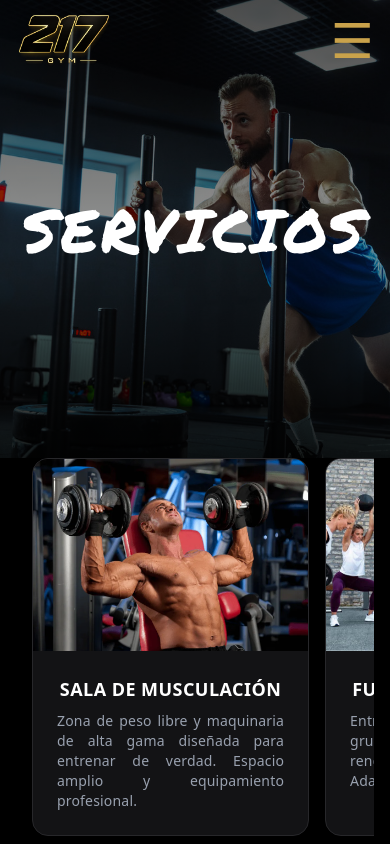
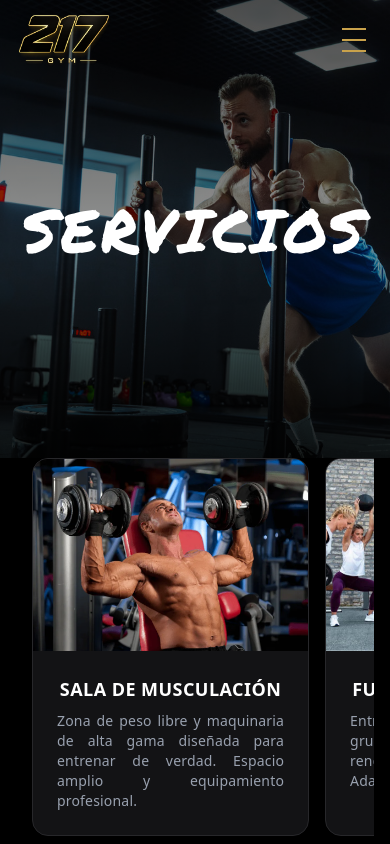
Before and after one commit to Antonio-react/217-funcional-gym-demo, a React (Vite) app: page /servicios in a window 390 px wide. Shown: the top 844 px of the page. Built offline with nearby package versions, Linux system fonts and the light colour scheme.

Commit message:
fix: navbar mobile

```diff
--- a/src/components/Hero.tsx
+++ b/src/components/Hero.tsx
@@ -28,7 +28,7 @@ export default function Hero() {
             <div className="absolute inset-0 opacity-15 md:opacity-20 mix-blend-overlay pointer-events-none grain" />
 
             {/* Contenido */}
-            <div className="relative z-10 h-full flex items-end translate-y-5 md:translate-y-0 pb-16 md:pb-16">
+            <div className="relative z-10 h-full flex items-end translate-y-5 md:translate-y-0 pb-16">
                 <div className="max-w-7xl mx-auto px-6 md:px-10 w-full">
 
                     <motion.div
@@ -39,7 +39,7 @@ export default function Hero() {
                     >
 
                         <h1 className="
-                            text-white text-[28px] sm:text-[34px] md:text-[48px] lg:text-[56px] font-extrabold leading-[1.1] sm:leading-[1.1] md:leading-[1.05] tracking-[-0.5px] md:tracking-[-1px] max-w-70 sm:max-w-85 md:max-w-125"
+                            text-white text-[28px] sm:text-[34px] md:text-[48px] lg:text-[56px] font-extrabold leading-[1.1] md:leading-[1.05] tracking-[-0.5px] md:tracking-[-1px] max-w-70 sm:max-w-85 md:max-w-125"
                         >
                             217 FUNCIONAL GYM
                         </h1>
--- a/src/components/Navbar.tsx
+++ b/src/components/Navbar.tsx
@@ -80,9 +80,35 @@ export default function Navbar() {
                 <button
                     ref={botonRef}
                     onClick={() => setMenuAbierto(!menuAbierto)}
-                    className={`md:hidden ml-auto border-none bg-transparent cursor-pointer transition-colors duration-200 relative z-50 ${menuAbierto ? 'text-white text-5xl' : 'text-brand-gold text-5xl'}`}
+                    className={`md:hidden ml-auto relative w-10 h-10 z-50 flex items-center justify-center
+                    transition-all duration-300
+                    ${menuAbierto
+                        ? 'text-white scale-150 bg-white/5 rounded-full backdrop-blur-sm'
+                        : 'text-brand-gold scale-100 bg-transparent'}`}
                 >
-                    {menuAbierto ? "✕" : "☰"}
+                {/* Línea superior */}
+                <span
+                    className={`absolute h-0.5 w-6 bg-current transition-all duration-300 ease-in-out origin-center
+                    ${menuAbierto
+                    ? 'rotate-45 top-1/2 -translate-y-1/2'
+                    : 'top-2'}`}
+                />
+
+                {/* Línea central */}
+                <span
+                    className={`absolute h-0.5 w-6 bg-current transition-all duration-300 ease-in-out origin-center
+                    ${menuAbierto
+                    ? 'opacity-0'
+                    : 'top-1/2 -translate-y-1/2'}`}
+                />
+
+                {/* Línea inferior */}
+                <span
+                    className={`absolute h-0.5 w-6 bg-current transition-all duration-300 ease-in-out origin-center
+                    ${menuAbierto
+                    ? '-rotate-45 top-1/2 -translate-y-1/2'
+                    : 'bottom-2'}`}
+                />
                 </button>
 
             </nav>
@@ -91,18 +117,19 @@ export default function Navbar() {
             <div
                 ref={menuRef}
                 onClick={() => setMenuAbierto(false)}
-                className={`md:hidden fixed inset-0 z-40 bg-black flex flex-col items-center justify-center gap-8 transition-transform duration-300 ${menuAbierto ? 'translate-x-0' : 'translate-x-full'}`}
+                className={`md:hidden fixed inset-0 z-40 bg-black flex flex-col items-center justify-center gap-8 transition-transform duration-500 ease-[cubic-bezier(0.22,1,0.36,1)] ${menuAbierto ? 'translate-y-0' : '-translate-y-full'}`}
             >
                 <ul
+                    key={menuAbierto ? 'open' : 'closed'}
                     onClick={(e) => e.stopPropagation()}
-                    className="flex flex-col items-center gap-8 list-none"
+                    className="flex flex-col items-center gap-10 list-none"
                 >
                     <li>
                         <NavLink
                             to="/"
                             onClick={() => { setMenuAbierto(false); window.scrollTo({ top: 0, behavior: 'smooth' }) }}
                             className={({ isActive }) =>
-                                `no-underline tracking-widest uppercase hover:scale-110 active:scale-95 transition-all duration-200 inline-block ${isActive ? 'text-white text-3xl font-marker' : 'text-brand-gold text-2xl'}`
+                                `no-underline tracking-widest uppercase hover:scale-110 active:scale-95 opacity-0 animate-[fadeUp_0.5s_cubic-bezier(0.22,1,0.36,1)_forwards] transition-all duration-200 inline-block ${isActive ? 'text-white text-4xl font-marker' : 'text-brand-gold text-2xl'}`
                             }
                         >
                             Inicio
@@ -113,7 +140,7 @@ export default function Navbar() {
                             to="/horarios"
                             onClick={() => setMenuAbierto(false)}
                             className={({ isActive }) =>
-                                `no-underline tracking-widest uppercase hover:scale-110 active:scale-95 transition-all duration-200 inline-block ${isActive ? 'text-white text-3xl font-marker' : 'text-brand-gold text-2xl'}`
+                                `no-underline tracking-widest uppercase hover:scale-110 active:scale-95 opacity-0 animate-[fadeUp_0.5s_cubic-bezier(0.22,1,0.36,1)_forwards] [animation-delay:150ms] transition-all duration-200 inline-block ${isActive ? 'text-white text-4xl font-marker' : 'text-brand-gold text-2xl'}`
                             }
                         >
                             Horarios
@@ -124,7 +151,7 @@ export default function Navbar() {
                             to="/servicios"
                             onClick={() => setMenuAbierto(false)}
                             className={({ isActive }) =>
-                                `no-underline tracking-widest uppercase hover:scale-110 active:scale-95 transition-all duration-200 inline-block ${isActive ? 'text-white text-3xl font-marker' : 'text-brand-gold text-2xl'}`
+                                `no-underline tracking-widest uppercase hover:scale-110 active:scale-95 opacity-0 animate-[fadeUp_0.5s_cubic-bezier(0.22,1,0.36,1)_forwards] [animation-delay:300ms] transition-all duration-200 inline-block ${isActive ? 'text-white text-4xl font-marker' : 'text-brand-gold text-2xl'}`
                             }
                         >
                             Servicios
@@ -135,7 +162,7 @@ export default function Navbar() {
                             to="/tarifas"
                             onClick={() => setMenuAbierto(false)}
                             className={({ isActive }) =>
-                                `no-underline tracking-widest uppercase hover:scale-110 active:scale-95 transition-all duration-200 inline-block ${isActive ? 'text-white text-3xl font-marker' : 'text-brand-gold text-2xl'}`
+                                `no-underline tracking-widest uppercase hover:scale-110 active:scale-95 opacity-0 animate-[fadeUp_0.5s_cubic-bezier(0.22,1,0.36,1)_forwards] [animation-delay:450ms] transition-all duration-200 inline-block ${isActive ? 'text-white text-4xl font-marker' : 'text-brand-gold text-2xl'}`
                             }
                         >
                             Tarifas
@@ -146,7 +173,7 @@ export default function Navbar() {
                             to="/sobre-nosotros"
                             onClick={() => setMenuAbierto(false)}
                             className={({ isActive }) =>
-                                `no-underline tracking-widest uppercase hover:scale-110 active:scale-95 transition-all duration-200 inline-block ${isActive ? 'text-white text-3xl font-marker' : 'text-brand-gold text-2xl'}`
+                                `no-underline tracking-widest uppercase hover:scale-110 active:scale-95 opacity-0 animate-[fadeUp_0.5s_cubic-bezier(0.22,1,0.36,1)_forwards] [animation-delay:600ms] transition-all duration-200 inline-block ${isActive ? 'text-white text-4xl font-marker' : 'text-brand-gold text-2xl'}`
                             }
                         >
                             Sobre nosotros
@@ -157,7 +184,7 @@ export default function Navbar() {
                             to="/ubicacion"
                             onClick={() => setMenuAbierto(false)}
                             className={({ isActive }) =>
-                                `no-underline tracking-widest uppercase hover:scale-110 active:scale-95 transition-all duration-200 inline-block ${isActive ? 'text-white text-3xl font-marker' : 'text-brand-gold text-2xl'}`
+                                `no-underline tracking-widest uppercase hover:scale-110 active:scale-95 opacity-0 animate-[fadeUp_0.5s_cubic-bezier(0.22,1,0.36,1)_forwards] [animation-delay:750ms] transition-all duration-200 inline-block ${isActive ? 'text-white text-4xl font-marker' : 'text-brand-gold text-2xl'}`
                             }
                         >
                             Ubicación
@@ -168,7 +195,7 @@ export default function Navbar() {
                             to="/contacto"
                             onClick={() => setMenuAbierto(false)}
                             className={({ isActive }) =>
-                                `no-underline tracking-widest uppercase hover:scale-110 active:scale-95 transition-all duration-200 inline-block ${isActive ? 'text-white text-3xl font-marker' : 'text-brand-gold text-2xl'}`
+                                `no-underline tracking-widest uppercase hover:scale-110 active:scale-95 opacity-0 animate-[fadeUp_0.5s_cubic-bezier(0.22,1,0.36,1)_forwards] [animation-delay:900ms] transition-all duration-200 inline-block ${isActive ? 'text-white text-4xl font-marker' : 'text-brand-gold text-2xl'}`
                             }
                         >
                             Contacto
--- a/src/index.css
+++ b/src/index.css
@@ -146,3 +146,14 @@ code {
 .grain {
   background-image: url("https://www.transparenttextures.com/patterns/asfalt-light.png");
 }
+
+@keyframes fadeUp {
+  from {
+    opacity: 0;
+    transform: translateY(20px);
+  }
+  to {
+    opacity: 1;
+    transform: translateY(0);
+  }
+}
```
